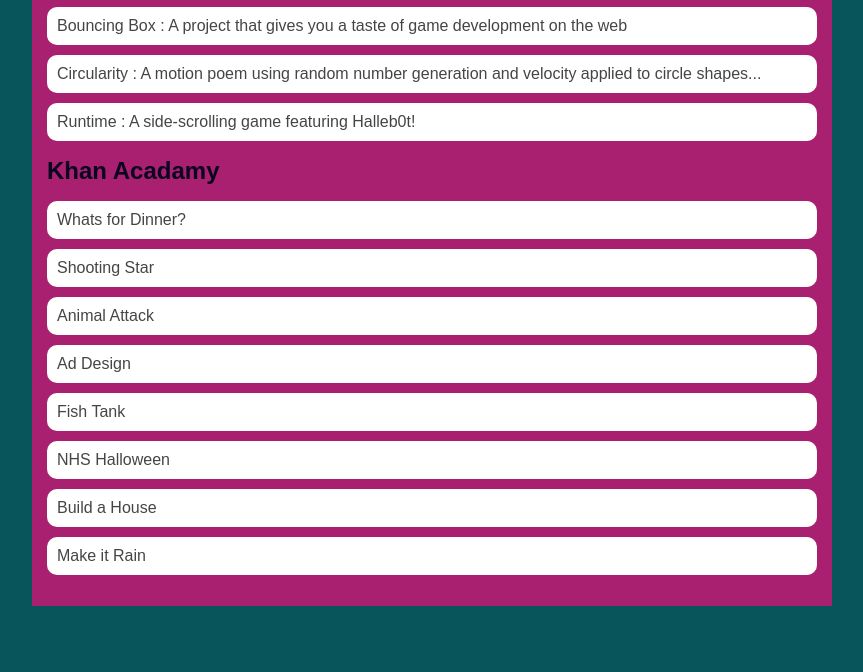
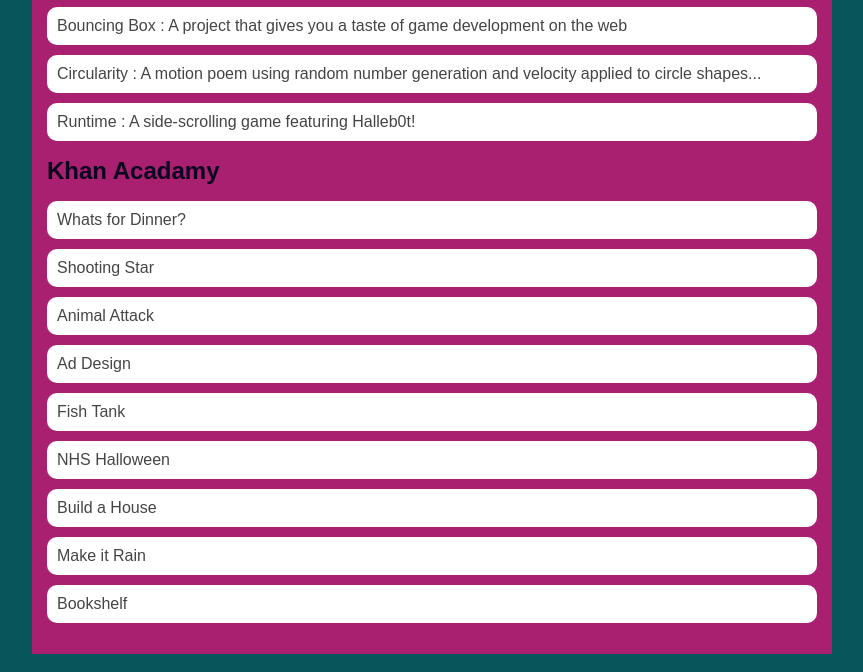
Before and after one commit to cosmereyes1/cosmereyes.github.io, a plain HTML site: page portfolio.html in a window 1280 px wide. Shown: the part 217-889 px from the top of the page, without its empty margins (208-1071 px from the left). Before the commit the page ends 841 px from the top, so only its background shows below. Drawn offline with Linux system fonts and the light colour scheme.

Commit message:
ucdhyweg3yg

```diff
--- a/portfolio.html
+++ b/portfolio.html
@@ -42,6 +42,7 @@
                 <li><a href = "https://www.khanacademy.org/computer-programming/nhs-halloween/6499371503632384">NHS Halloween</li></a>
                 <li><a href = "https://www.khanacademy.org/computer-programming/simpsons-house/5493191282966528">Build a House</li></a>
                 <li><a href = "https://www.khanacademy.org/computer-programming/alien-is-making-it-rain/4667111374503936">Make it Rain</li></a>
+                <li><a href = "https://www.khanacademy.org/computer-programming/spin-off-of-project-bookshelf/5145921110851584">Bookshelf</li></a>
             </ul>
                 </div>
             </main>
```
